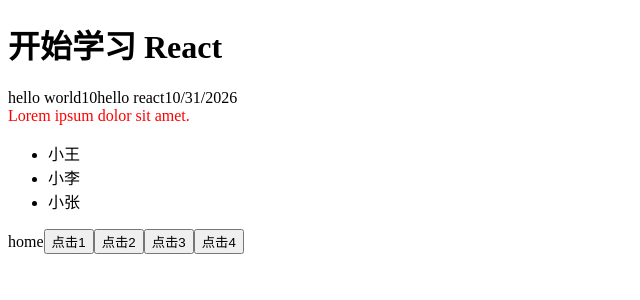
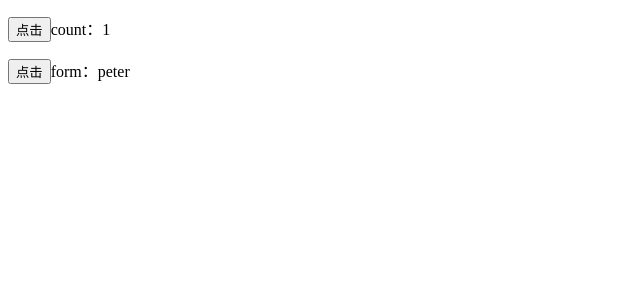
Before and after one commit to gangya0327/luka, a React (Vite) app in the folder heima/react/react-basic/: page / in a window 1280 px wide. Shown: the top 300 px of the page, without its empty margins (0-640 px from the left). Built offline with nearby package versions, Linux system fonts and the light colour scheme.

Commit message:
feat(demo): 新增 useState 示例并重构基础语法组件

```diff
--- a/heima/react/react-basic/src/App.jsx
+++ b/heima/react/react-basic/src/App.jsx
@@ -1,63 +1,10 @@
-const count = 10;
-
-function hello() {
-  return 'hello react';
-}
-
-const list = [
-  { id: 1001, name: '小王' },
-  { id: 1002, name: '小李' },
-  { id: 1003, name: '小张' },
-];
-
-const isLogin = true;
-
-function handleClick1() {
-  console.log('点击了');
-}
-
-// 传递事件实参
-const handleClick2 = (e) => {
-  console.log('点击了', e);
-};
-
-// 传递自定义参数
-const handleClick3 = (name) => {
-  console.log('点击了', name);
-};
-
-// 同时传递事件实参和自定义参数
-const handleClick4 = (name, e) => {
-  console.log('点击了', name, e);
-};
+// import DemoBasic from './demo/DemoBasic';
+import DemoUseState from './demo/DemoUseState';
 
 function App() {
   return (
     <div>
-      <h1>开始学习 React</h1>
-      {/* 使用字符串 */}
-      {'hello world'}
-      {/* 使用变量 */}
-      {count}
-      {/* 函数调用 */}
-      {hello()}
-      {/* js方法调用 */}
-      {new Date().toLocaleDateString()}
-      {/* 使用 js 对象 */}
-      <div style={{ color: 'red' }}>Lorem ipsum dolor sit amet.</div>
-      {/* 使用数组 */}
-      <ul>
-        {list.map((item) => (
-          <li key={item.id}>{item.name}</li>
-        ))}
-      </ul>
-      {/* 条件渲染 */}
-      {isLogin ? <span>home</span> : <span>login</span>}
-      {/* 绑定事件 */}
-      <button onClick={handleClick1}>点击1</button>
-      <button onClick={handleClick2}>点击2</button>
-      <button onClick={() => handleClick3('peter')}>点击3</button>
-      <button onClick={(e) => handleClick4('peter', e)}>点击4</button>
+      <DemoUseState />
     </div>
   );
 }
--- /dev/null
+++ b/heima/react/react-basic/src/demo/DemoBasic.jsx
@@ -0,0 +1,63 @@
+const count = 10;
+
+function hello() {
+  return 'hello react';
+}
+
+const list = [
+  { id: 1001, name: '小王' },
+  { id: 1002, name: '小李' },
+  { id: 1003, name: '小张' },
+];
+
+const isLogin = true;
+
+function handleClick1() {
+  console.log('点击了');
+}
+
+// 传递事件实参
+const handleClick2 = (e) => {
+  console.log('点击了', e);
+};
+
+// 传递自定义参数
+const handleClick3 = (name) => {
+  console.log('点击了', name);
+};
+
+// 同时传递事件实参和自定义参数
+const handleClick4 = (name, e) => {
+  console.log('点击了', name, e);
+};
+
+export default function Basic() {
+  return (
+    <div>
+      <h1>开始学习 React</h1>
+      {/* 使用字符串 */}
+      {'hello world'}
+      {/* 使用变量 */}
+      {count}
+      {/* 函数调用 */}
+      {hello()}
+      {/* js方法调用 */}
+      {new Date().toLocaleDateString()}
+      {/* 使用 js 对象 */}
+      <div style={{ color: 'red' }}>Lorem ipsum dolor sit amet.</div>
+      {/* 使用数组 */}
+      <ul>
+        {list.map((item) => (
+          <li key={item.id}>{item.name}</li>
+        ))}
+      </ul>
+      {/* 条件渲染 */}
+      {isLogin ? <span>home</span> : <span>login</span>}
+      {/* 绑定事件 */}
+      <button onClick={handleClick1}>点击1</button>
+      <button onClick={handleClick2}>点击2</button>
+      <button onClick={() => handleClick3('peter')}>点击3</button>
+      <button onClick={(e) => handleClick4('peter', e)}>点击4</button>
+    </div>
+  );
+}
--- /dev/null
+++ b/heima/react/react-basic/src/demo/DemoUseState.jsx
@@ -0,0 +1,28 @@
+import { useState } from 'react';
+
+export default function DemoUseState() {
+  // 修改基本类型
+  const [count, setCount] = useState(1);
+  const handleClick = () => {
+    setCount(count + 1);
+  };
+
+  // 修改对象
+  const [form, setForm] = useState({ name: 'peter' });
+  const handleChange = () => {
+    setForm({ ...form, name: 'john' });
+  };
+
+  return (
+    <div>
+      <p>
+        <button onClick={handleClick}>点击</button>
+        <span>count：{count}</span>
+      </p>
+      <p>
+        <button onClick={handleChange}>点击</button>
+        <span>form：{form.name}</span>
+      </p>
+    </div>
+  );
+}
```
